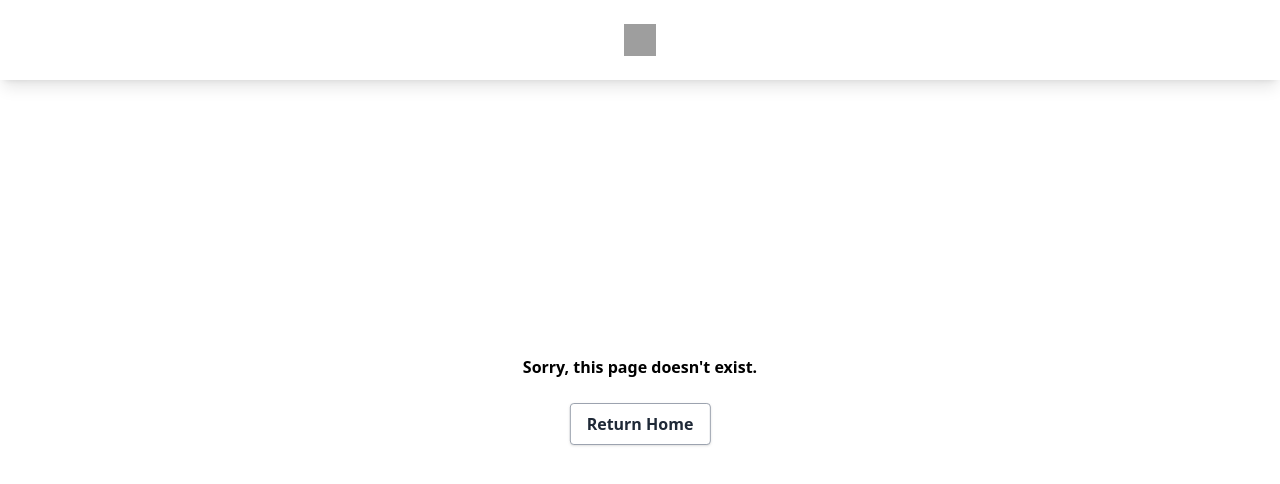
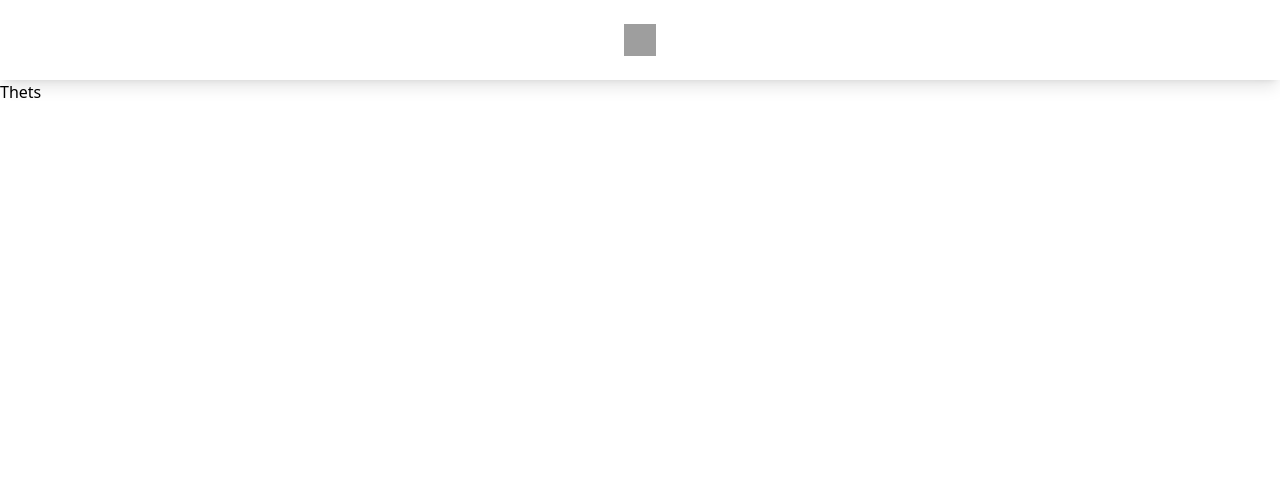
Before and after one commit to Dan-James765/postiid, a React (Create React App) app: page /profileposts in a window 1280 px wide. Shown: the top 484 px of the page. Built offline with nearby package versions, Linux system fonts and the light colour scheme; grey boxes are pictures that could not be loaded.

Commit message:
FrontEnd UptoDate B4 Starting Backend

```diff
--- /dev/null
+++ b/src/components/Posts-Folder/ProfilePosts.tsx
@@ -0,0 +1,9 @@
+function ProfilePosts() {
+  return (
+    <>
+      <h1>Thets</h1>
+    </>
+  );
+}
+
+export default ProfilePosts;
--- a/src/routes/AllRoutes.tsx
+++ b/src/routes/AllRoutes.tsx
@@ -5,6 +5,7 @@ import LoginPage from "../components/Login-Folder/Login-Page";
 import SignUpPage from "../components/Sign-Up-Folder/SignUpPage";
 import Feed from "../components/Feed-Folder/Feed";
 import Header from "../components/Header-Folder/Header";
+import ProfilePosts from "../components/Posts-Folder/ProfilePosts";
 
 function AllRoutes() {
   return (
@@ -48,6 +49,15 @@ function AllRoutes() {
             }
           />
           <Route
+            path="/profileposts"
+            element={
+              <>
+                <Header />
+                <ProfilePosts />
+              </>
+            }
+          />
+          <Route
             path="*"
             element={
               <>
```
